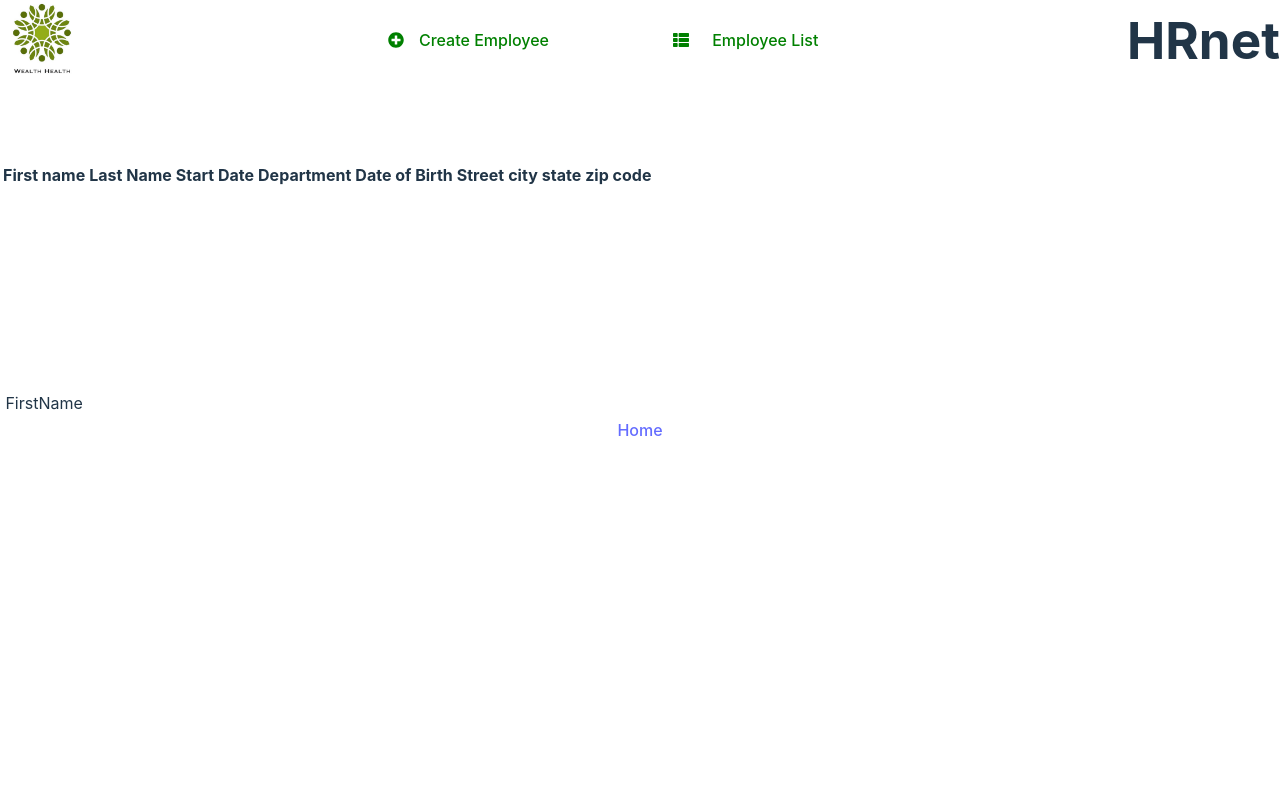
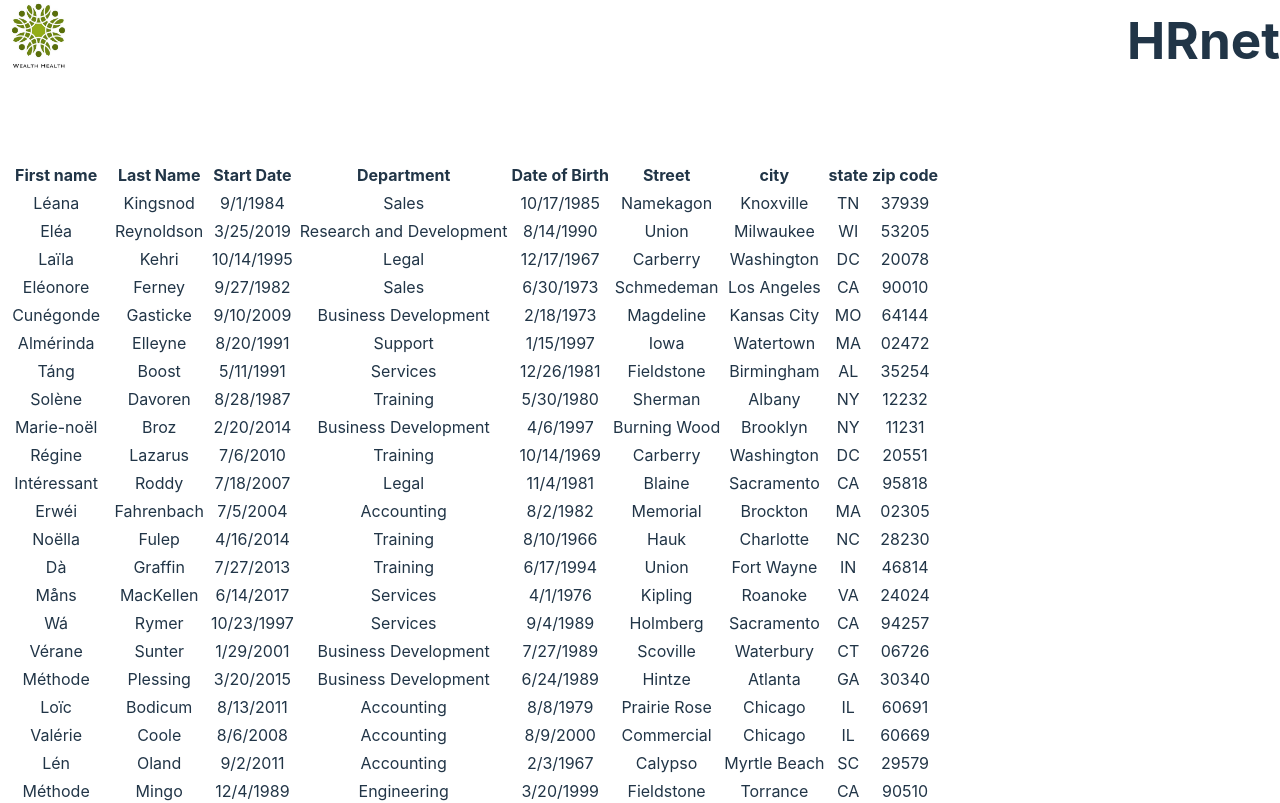
Before and after one commit to Belin27000/wealHealth, a React (Vite) app in the folder wealHealthFrontEnd/: page /employeeList in a window 1280 px wide. Shown: the top 803 px of the page. Built offline with nearby package versions, Linux system fonts and the light colour scheme.

Commit message:
feat:add table component without sort and pagination

```diff
--- a/wealHealthFrontEnd/index.html
+++ b/wealHealthFrontEnd/index.html
@@ -5,6 +5,7 @@
   <meta charset="UTF-8" />
   <link rel="icon" type="image/svg+xml" href="/wealHealthLogo.svg" />
   <meta name="viewport" content="width=device-width, initial-scale=1.0" />
+  <meta name="description" content="WealHealth HRnet employee management" />
   <title>WealHealth HRnet</title>
 </head>
 
--- a/wealHealthFrontEnd/package.json
+++ b/wealHealthFrontEnd/package.json
@@ -31,6 +31,7 @@
     "eslint-plugin-react-refresh": "^0.4.3",
     "sass": "^1.68.0",
     "typescript": "^5.0.2",
-    "vite": "^4.4.5"
+    "vite": "^4.4.5",
+    "vite-plugin-compression": "^0.5.1"
   }
 }
--- a/wealHealthFrontEnd/src/App.tsx
+++ b/wealHealthFrontEnd/src/App.tsx
@@ -1,16 +1,19 @@
 
 import { BrowserRouter, Route, Routes } from 'react-router-dom'
 import './App.scss'
-import Home from './pages/CreateEmployee/Home'
-import Layout from './Layout/Layout'
-import EmployeeList from './pages/EmployeeList/EmployeeList'
-// import { LocalizationProvider } from '@mui/lab'
+import { Suspense, lazy } from 'react'
+
+const Home = lazy(() => import('./pages/CreateEmployee/Home'))
+const Layout = lazy(() => import('./Layout/Layout'))
+const EmployeeList = lazy(() => import('./pages/EmployeeList/EmployeeList'))
 
 function App() {
 
   return (
     <div className='App'>
       <BrowserRouter>
+        <Suspense fallback={<h1>Loading...</h1>}>
+
           <Routes>
 
             <Route element={<Layout />} >
@@ -24,6 +27,7 @@ function App() {
             </Route>
 
           </Routes>
+        </Suspense>
       </BrowserRouter>
     </div>
   )
--- a/wealHealthFrontEnd/src/components/Header/Header.tsx
+++ b/wealHealthFrontEnd/src/components/Header/Header.tsx
@@ -6,7 +6,9 @@ import NavBar from '../NavBar/NavBar';
 const Header = () => {
     return (
         <div className='Header'>
-            <img src={Logo} alt='Wealth Health company' />
+            <div className='Header-img-container'>
+                <img src={Logo} alt='Wealth Health company' />
+            </div>
             <NavBar />
             <h1>HRnet</h1>
         </div>
--- a/wealHealthFrontEnd/src/components/Header/header.scss
+++ b/wealHealthFrontEnd/src/components/Header/header.scss
@@ -7,8 +7,16 @@
     justify-content: space-between;
     margin-bottom: 5rem;
 
+    &-img-container {
+        height: 80px;
+        width: 80px;
+        overflow: hidden;
+    }
+
     img {
-        height: 100%;
+        width: 100%;
+        height: auto;
+        object-fit: cover;
     }
 
     p {
--- a/wealHealthFrontEnd/src/components/NavBar/navBar.scss
+++ b/wealHealthFrontEnd/src/components/NavBar/navBar.scss
@@ -4,7 +4,7 @@
     justify-content: space-evenly;
 
     a {
-        color: green;
+        color: white;
         width: 30%;
         display: flex;
         justify-content: space-evenly;
--- a/wealHealthFrontEnd/src/components/Table.tsx
+++ b/wealHealthFrontEnd/src/components/Table.tsx
@@ -1,54 +1,66 @@
-import React, { useMemo, useState } from 'react';
-import { useReactTable, flexRender, getCoreRowModel, Column } from '@tanstack/react-table'
+import { useMemo } from 'react';
+import { useReactTable, flexRender, getCoreRowModel, ColumnDef } from '@tanstack/react-table'
 import mData from '../assets/data/mockEmployeeData.json'
+// import { log } from 'console';
 
 
 
 
 
 const Table = () => {
+    interface EmployeeData {
+        FirstName: string;
+        LastName: string;
+        StartDate: Date;
+        Department: string;
+        DateOfBirth: Date;
+        Street: string;
+        city: string;
+        state: string;
+        zipeCode: string;
+    }
 
 
     const data = useMemo(() => mData, [])
     // type columns = import('@tanstack/react-table').ColumnDef<[]>
 
-    const columns: Column[] = useMemo(
+    const columns: ColumnDef<EmployeeData>[] = useMemo(
         () => [
             {
                 header: 'First name',
-                accessorykey: 'Firstname',
+                accessor: 'Firstname',
             },
             {
                 header: 'Last Name',
-                accessorykey: 'LastName',
+                accessor: 'LastName',
             },
             {
                 header: 'Start Date',
-                accessorykey: 'StartDate',
+                accessor: 'StartDate',
             },
             {
                 header: 'Department',
-                accessorykey: 'Department',
+                accessor: 'Department',
             },
             {
                 header: 'Date of Birth',
-                accessorykey: 'DateOfBirth',
+                accessor: 'DateOfBirth',
             },
             {
                 header: 'Street',
-                accessorykey: 'Street',
+                accessor: 'Street',
             },
             {
                 header: 'city',
-                accessorykey: 'city',
+                accessor: 'city',
             },
             {
                 header: 'state',
-                accessorykey: 'state',
+                accessor: 'state',
             },
             {
                 header: 'zip code',
-                accessorykey: 'zipeCode',
+                accessor: 'zipeCode',
             }
 
         ],
@@ -59,7 +71,7 @@ const Table = () => {
         columns,
         getCoreRowModel: getCoreRowModel(),
     })
-    console.log(table);
+    console.log(table.getRowModel().rows);
 
     return (
         <div className='Table' >
@@ -81,12 +93,17 @@ const Table = () => {
 
                 <tbody>
                     {table.getRowModel().rows.map(row => (
+
                         <tr key={row.id}>
-                            {row.getVisibleCells().map(cell => (
-                                <td key={cell.id}>
-                                    {flexRender(cell.column.columnDef.cell, cell.getContext())}
-                                </td>
-                            ))}
+                            {row.original && (
+                                Object.keys(row.original).map(key => (
+                                    <td key={key}>
+                                        {row.original[key] as string}
+                                    </td>
+                                ))
+                            )
+
+                            }
                         </tr>
                     ))}
                 </tbody>
--- a/wealHealthFrontEnd/src/pages/CreateEmployee/Home.tsx
+++ b/wealHealthFrontEnd/src/pages/CreateEmployee/Home.tsx
@@ -33,12 +33,12 @@ const Home = () => {
                     </div>
 
                     <label htmlFor="date-of-birth">Date of Birth</label>
-                    <DatePicker selected={birthDate} onChange={onChangeBirthDateHandler} dateFormat="dd/MM/yyyy" />
+                    <DatePicker id="date-of-birth" selected={birthDate} onChange={onChangeBirthDateHandler} dateFormat="dd/MM/yyyy" />
 
                     <label htmlFor="start-date">Start Date</label>
-                    <DatePicker className="test" selected={startDate} onChange={onChangeStartDateHandler} dateFormat="dd/MM/yyyy" />
+                    <DatePicker id="start-date" className="test" selected={startDate} onChange={onChangeStartDateHandler} dateFormat="dd/MM/yyyy" />
+
                     <label htmlFor="department">Department</label>
-
                     <Dropdown options={Department.DEPARTMENT} />
                 </div>
 
--- a/wealHealthFrontEnd/src/pages/CreateEmployee/home.scss
+++ b/wealHealthFrontEnd/src/pages/CreateEmployee/home.scss
@@ -57,11 +57,15 @@
     &-button_color {
         width: 50%;
         margin: 2rem 0;
-        background-color: #708610;
-        color: white;
+        background-color: #88A513;
+        color: black;
         text-decoration: none;
         border-radius: 15px;
         padding: 1rem;
+
+        &:hover {
+            color: white;
+        }
     }
 
     .react-datepicker-wrapper {
--- a/wealHealthFrontEnd/src/pages/EmployeeList/employeeList.scss
+++ b/wealHealthFrontEnd/src/pages/EmployeeList/employeeList.scss
@@ -4,4 +4,12 @@
     &-table {
         width: 100%;
     }
+
+    a {
+        color: white;
+
+        &:hover {
+            text-decoration: underline;
+        }
+    }
 }
--- a/wealHealthFrontEnd/vite.config.ts
+++ b/wealHealthFrontEnd/vite.config.ts
@@ -1,14 +1,24 @@
 import { defineConfig } from 'vite'
 import react from '@vitejs/plugin-react'
 import * as path from 'path'
+import ViteCompressionPlugin from 'vite-plugin-compression';
+
 
 
 // https://vitejs.dev/config/
 export default defineConfig({
-  plugins: [react()],
+  plugins: [
+    react(),
+    ViteCompressionPlugin({
+      algorithm: 'gzip',
+      ext: '.gz',
+      threshold: 10240, // Fichiers supérieurs à 10 Ko
+      deleteOriginFile: false,
+    }),
+  ],
   resolve: {
     alias: [
       { find: '@', replacement: path.resolve(__dirname, 'src') },
     ],
   },
-})
+});
```
Also changed, not shown: 1 other file (tests, documents, lock files or other folders). Lines whose indentation alone changed are shown as unchanged.
